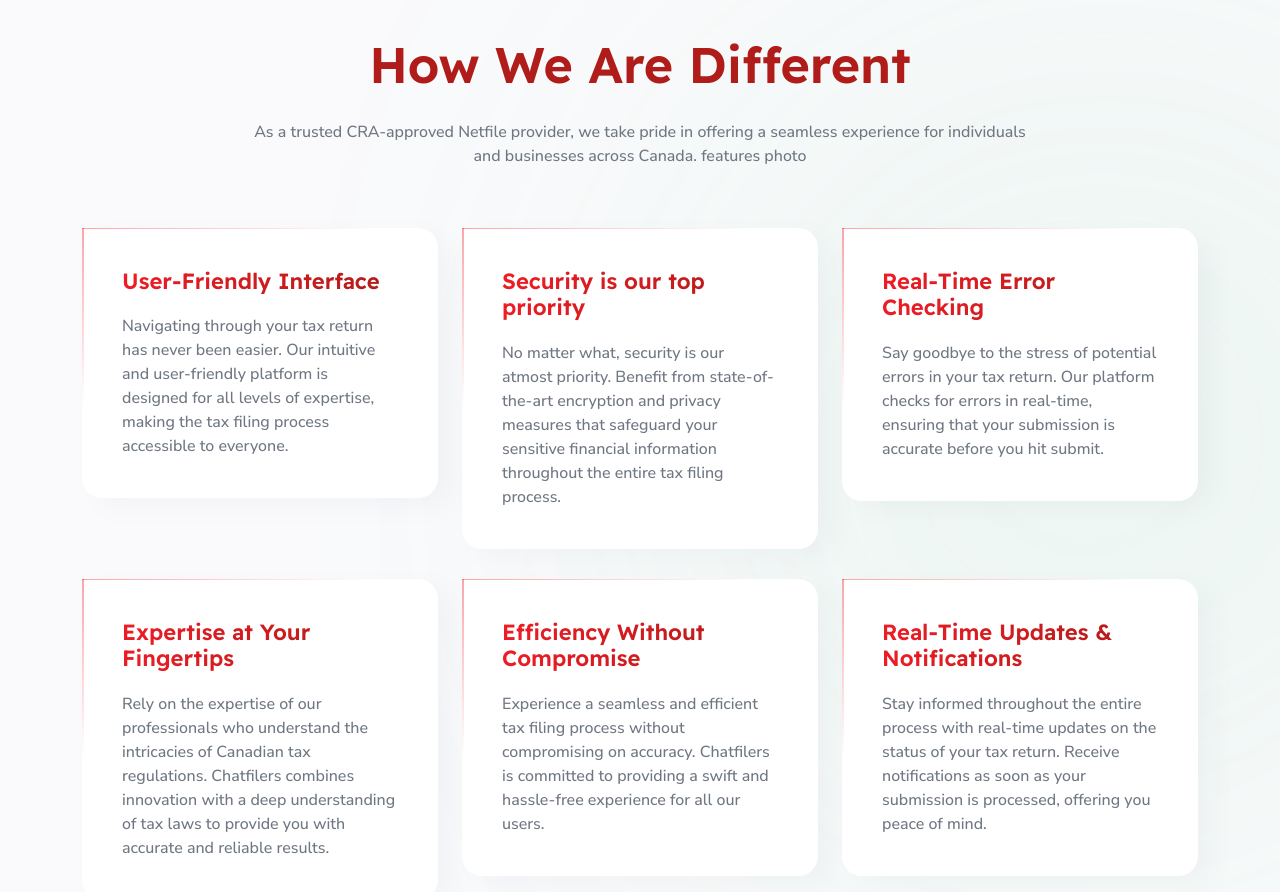
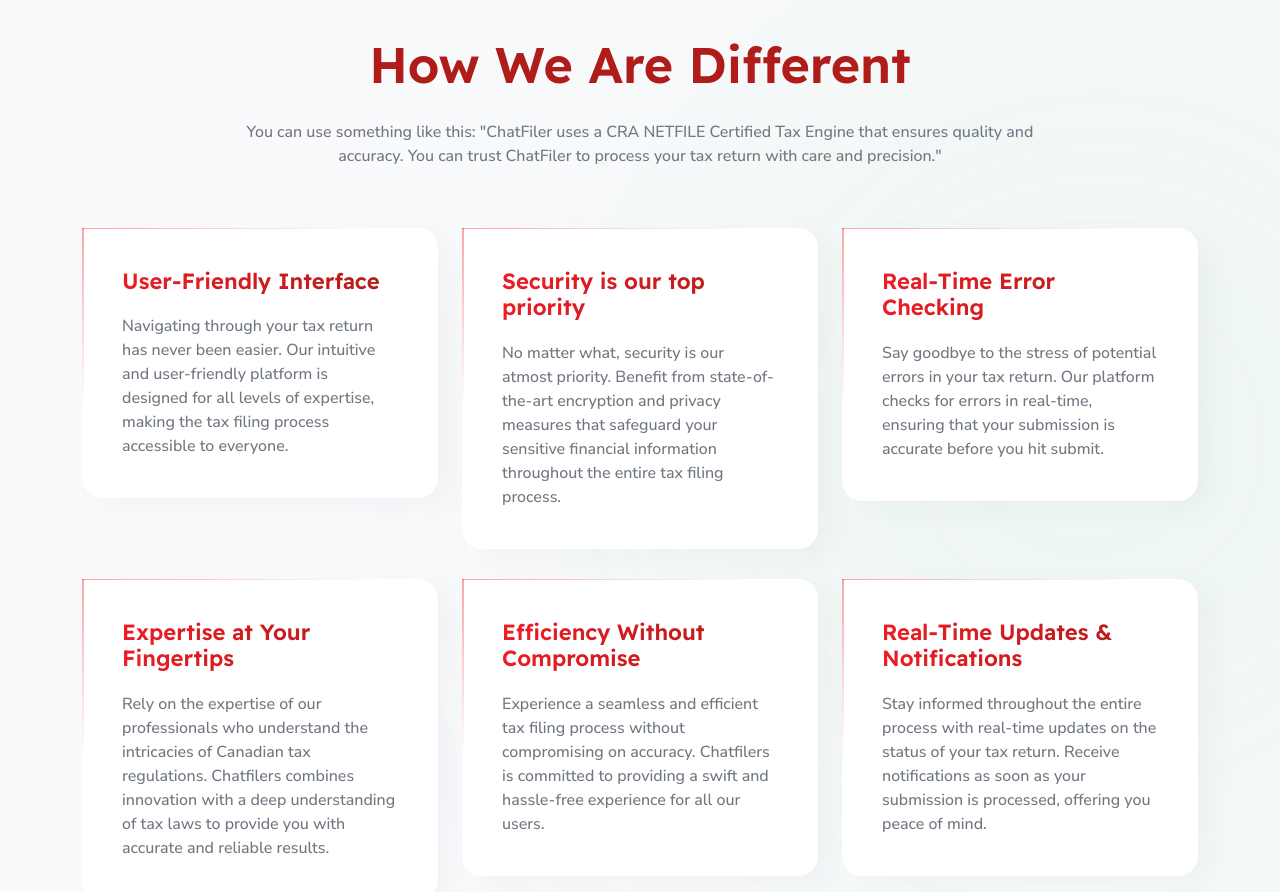
Before and after one commit to i4interface/chatfiler-web, a React (Create React App) app: page / in a window 1280 px wide. Shown: the part 3660-4552 px from the top of the page. Built offline with nearby package versions, Linux system fonts and the light colour scheme; the HTML template or start-up script is replaced by a standard one.

Commit message:
updated desc

```diff
--- a/src/components/homeNew/FeatureSnippet.jsx
+++ b/src/components/homeNew/FeatureSnippet.jsx
@@ -22,9 +22,7 @@
           <div className="tj-sec-heading text-center">
             <h2 className="title">How We Are Different</h2>
             <p className="desc">
-            As a trusted CRA-approved Netfile provider, we take pride in offering a seamless experience for individuals and businesses across Canada.
-features photo
-
+            You can use something like this: "ChatFiler uses a CRA NETFILE Certified Tax Engine that ensures quality and accuracy. You can trust ChatFiler to process your tax return with care and precision."
             </p>
           </div>
         </div>
```
